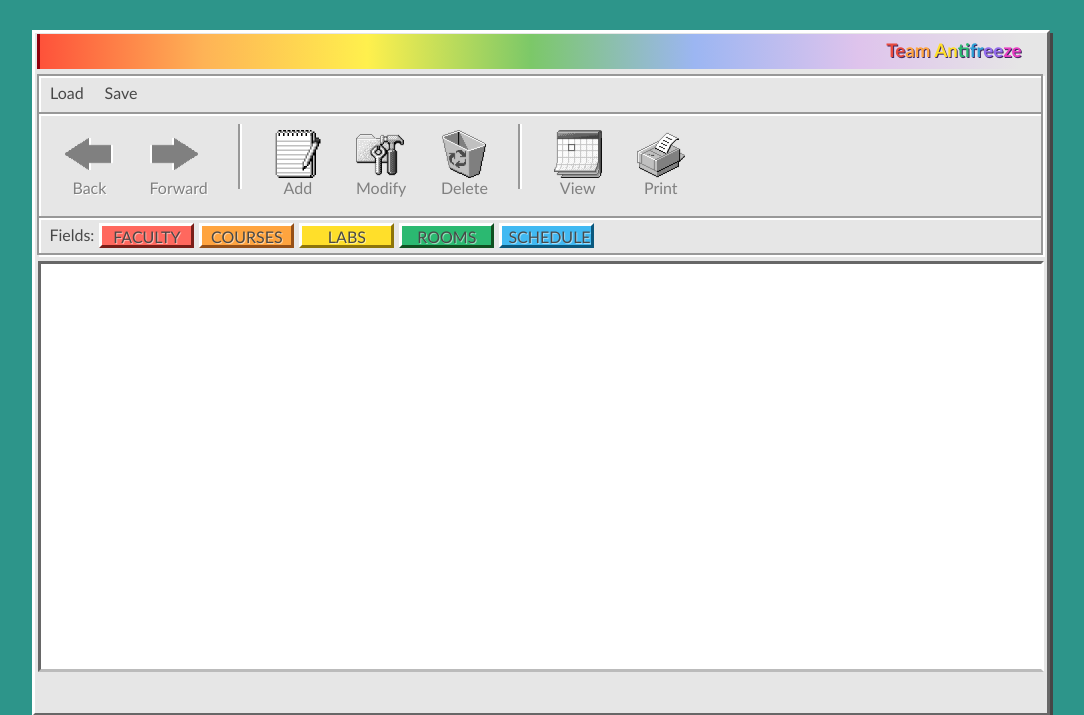
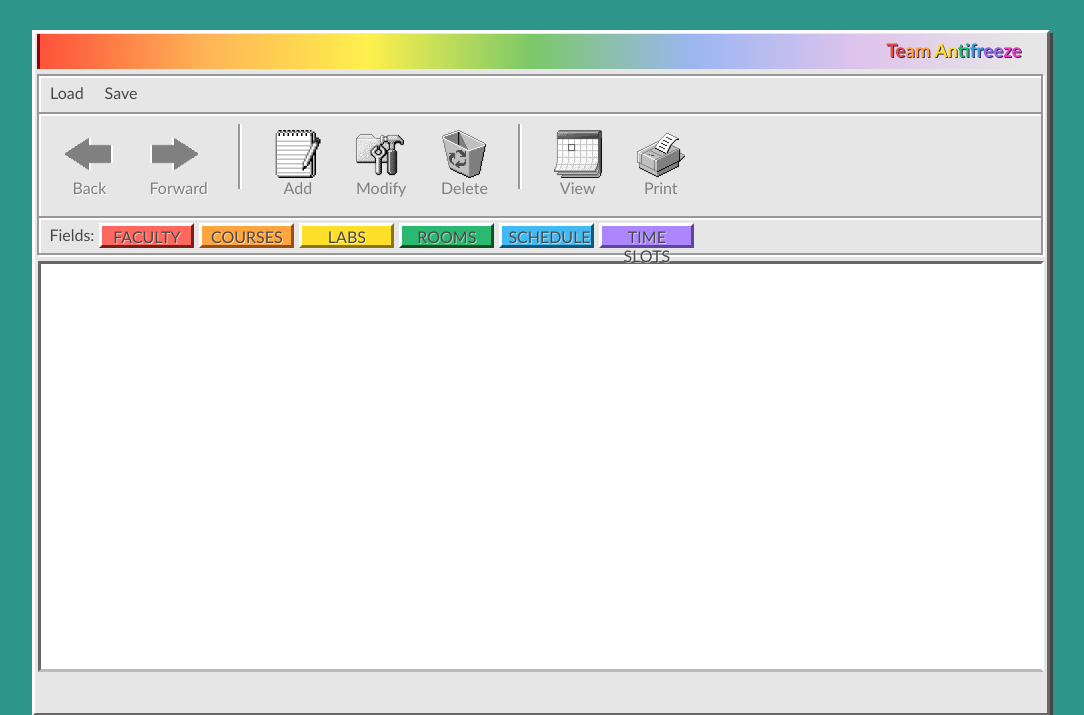
Before and after one commit to mucsci-students/2026sp-420-Antifreeze, a Flask app: page / in a window 1280 px wide. Shown: the top 715 px of the page, without its empty margins (99-1183 px from the left). Run offline with Flask 3, Linux system fonts and the light colour scheme.

Commit message:
Add time slots field to both html and css files for GUI display.

```diff
--- a/src/view/templates/index.html
+++ b/src/view/templates/index.html
@@ -58,6 +58,7 @@
           <button id="labs-button">LABS</button>
           <button id="rooms-button">ROOMS</button>
           <button id="schedule-button">SCHEDULE</button>
+          <button id="time-slots-button">TIME SLOTS</button>
         </div>
       </nav>
       <main class="main">
```
